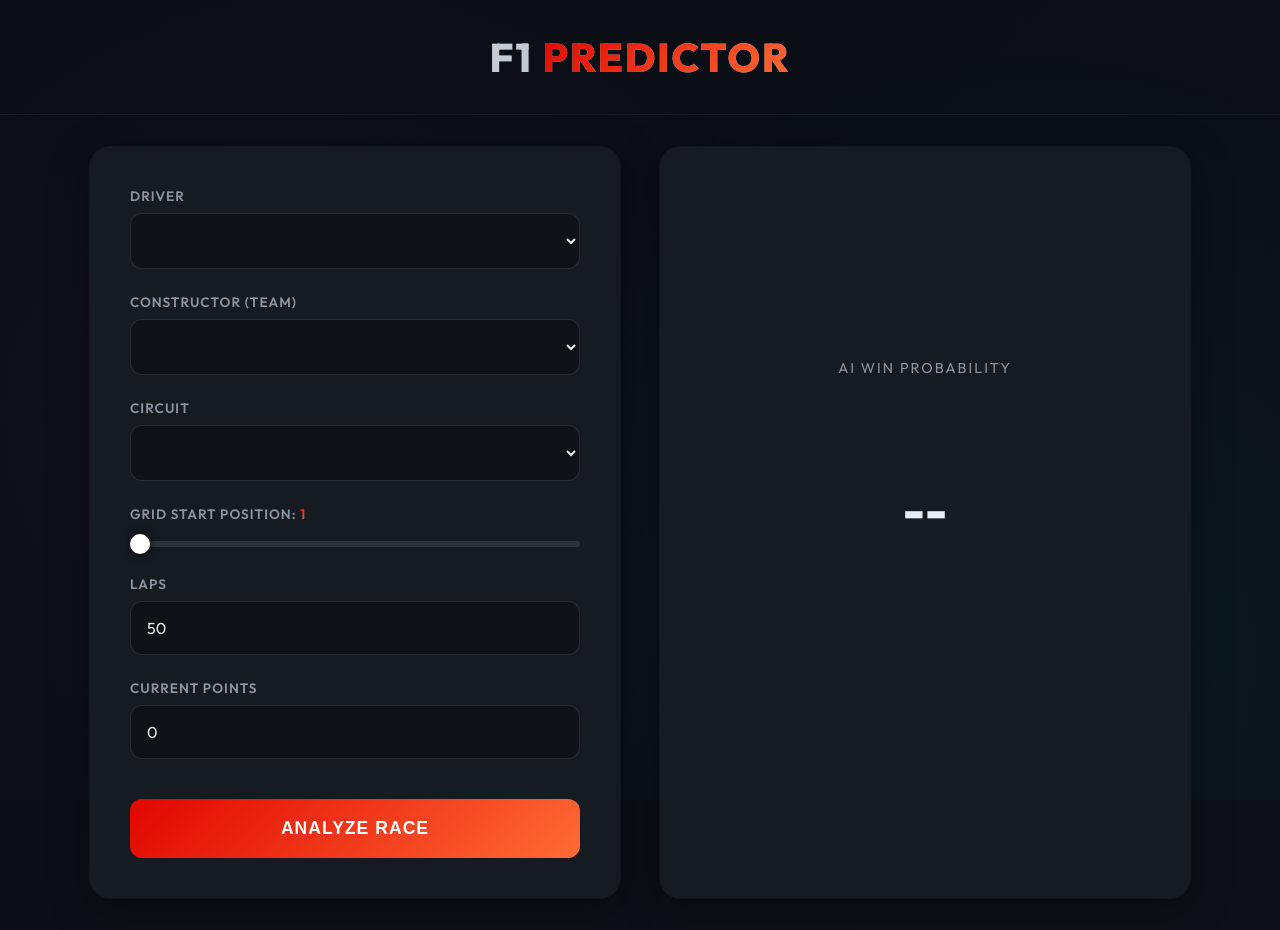
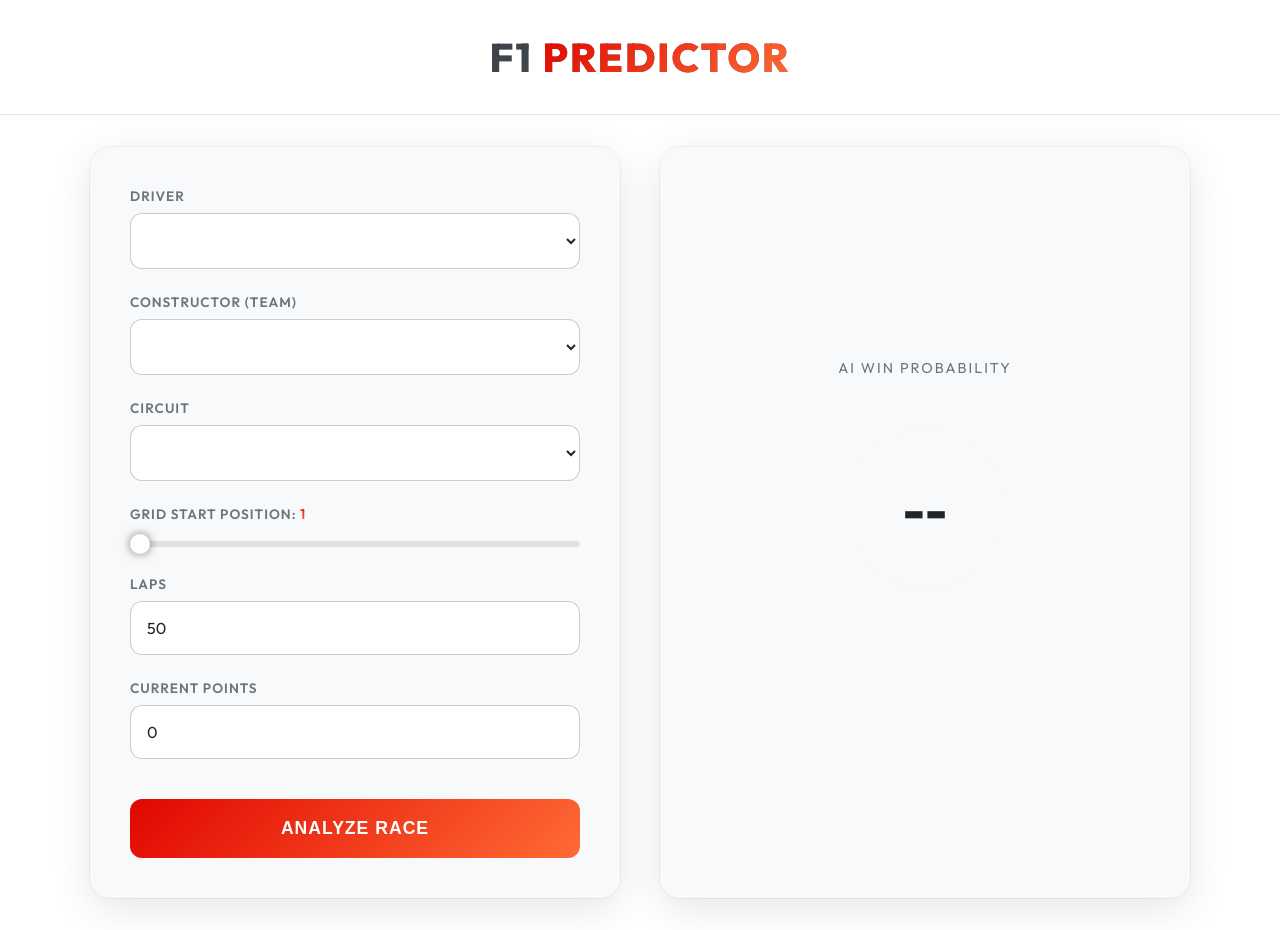
Before and after one commit to heyisula/f1, a Flask app: page / in a window 1280 px wide. Run offline with Flask 3, Linux system fonts and the light colour scheme; data that the repository does not hold is empty; parts of the project's set-up code (start-up, migrations or seed data) failed here and were passed over.

Commit message:
Switch to light theme; format dropdown names
Add formatName() to convert snake_case to Title Case and use it when populating dropdown options (script.js). Update styles.css to a light theme by changing color variables, removing the dark gradient/pattern, and adjusting borders, shadows, input/range backgrounds, and loader colors to match the light styling.

Co-Authored-By: Oneli Wijesuriya <247418039+onelicodes@users.noreply.github.com>

```diff
--- a/webapp/static/script.js
+++ b/webapp/static/script.js
@@ -22,6 +22,14 @@ window.addEventListener('DOMContentLoaded', async () => {
     }
 });
 
+// Convert snake_case to Title Case (e.g., max_verstappen -> Max Verstappen)
+function formatName(snakeCaseStr) {
+    return snakeCaseStr
+        .split('_')
+        .map(word => word.charAt(0).toUpperCase() + word.slice(1).toLowerCase())
+        .join(' ');
+}
+
 function fillDropdown(dropdownId, items, defaultValue) {
     const dropdown = document.getElementById(dropdownId);
 
@@ -31,7 +39,7 @@ function fillDropdown(dropdownId, items, defaultValue) {
     items.forEach(item => {
         const option = document.createElement('option');
         option.value = item;
-        option.textContent = item;
+        option.textContent = formatName(item); // Format the display text
         dropdown.appendChild(option);
     });
 
--- a/webapp/static/styles.css
+++ b/webapp/static/styles.css
@@ -6,10 +6,10 @@
     --accent-teal: #00d9ff;
     --accent-purple: #9d4edd;
     --accent-orange: #ff6b35;
-    --dark-bg: #0a0e14;
-    --card-bg: #161b22;
-    --text-main: #e6edf3;
-    --text-muted: #8b949e;
+    --dark-bg: #ffffff;
+    --card-bg: #f8f9fa;
+    --text-main: #212529;
+    --text-muted: #6c757d;
     --success-green: #3fb950;
 }
 
@@ -21,7 +21,7 @@
 
 body {
     font-family: 'Outfit', sans-serif;
-    background: linear-gradient(135deg, var(--dark-bg) 0%, #0d1117 100%);
+    background: #ffffff;
     color: var(--text-main);
     min-height: 100vh;
     display: flex;
@@ -31,23 +31,13 @@ body {
 
 /* Subtle background pattern for depth */
 body::before {
-    content: '';
-    position: fixed;
-    top: 0;
-    left: 0;
-    width: 100%;
-    height: 100%;
-    background-image:
-        radial-gradient(circle at 20% 50%, rgba(157, 78, 221, 0.05) 0%, transparent 50%),
-        radial-gradient(circle at 80% 80%, rgba(0, 217, 255, 0.05) 0%, transparent 50%);
-    pointer-events: none;
-    z-index: 0;
+    display: none;
 }
 
 header {
     padding: 2rem;
     text-align: center;
-    border-bottom: 1px solid rgba(255, 255, 255, 0.05);
+    border-bottom: 1px solid rgba(0, 0, 0, 0.1);
     position: relative;
     z-index: 1;
 }
@@ -99,8 +89,8 @@ main {
     border-radius: 20px;
     padding: 2.5rem;
     box-shadow:
-        0 10px 40px rgba(0, 0, 0, 0.4),
-        0 0 0 1px rgba(255, 255, 255, 0.05);
+        0 10px 40px rgba(0, 0, 0, 0.1),
+        0 0 0 1px rgba(0, 0, 0, 0.05);
     backdrop-filter: blur(10px);
     transition: transform 0.3s ease, box-shadow 0.3s ease;
 }
@@ -108,8 +98,8 @@ main {
 .card:hover {
     transform: translateY(-2px);
     box-shadow:
-        0 15px 50px rgba(0, 0, 0, 0.5),
-        0 0 0 1px rgba(255, 255, 255, 0.08);
+        0 15px 50px rgba(0, 0, 0, 0.15),
+        0 0 0 1px rgba(0, 0, 0, 0.08);
 }
 
 .form-group {
@@ -129,8 +119,8 @@ label {
 select,
 input[type="number"] {
     width: 100%;
-    background: rgba(0, 0, 0, 0.3);
-    border: 1px solid rgba(255, 255, 255, 0.1);
+    background: #ffffff;
+    border: 1px solid rgba(0, 0, 0, 0.2);
     color: var(--text-main);
     padding: 1rem;
     border-radius: 12px;
@@ -155,7 +145,7 @@ input[type="number"]:focus {
 input[type="range"] {
     width: 100%;
     height: 6px;
-    background: rgba(255, 255, 255, 0.1);
+    background: rgba(0, 0, 0, 0.1);
     border-radius: 5px;
     outline: none;
     appearance: none;
@@ -248,7 +238,7 @@ input[type="range"]::-webkit-slider-thumb:hover {
     align-items: center;
     position: relative;
     margin-bottom: 2rem;
-    background: conic-gradient(rgba(255, 255, 255, 0.05) 0deg, transparent 0deg);
+    background: conic-gradient(rgba(0, 0, 0, 0.05) 0deg, transparent 0deg);
     transition: background 1s ease;
 }
 
@@ -285,7 +275,7 @@ input[type="range"]::-webkit-slider-thumb:hover {
 
 /* Loading spinner */
 .loader {
-    border: 4px solid rgba(255, 255, 255, 0.1);
+    border: 4px solid rgba(0, 0, 0, 0.1);
     border-left-color: var(--accent-teal);
     border-radius: 50%;
     width: 50px;
```
